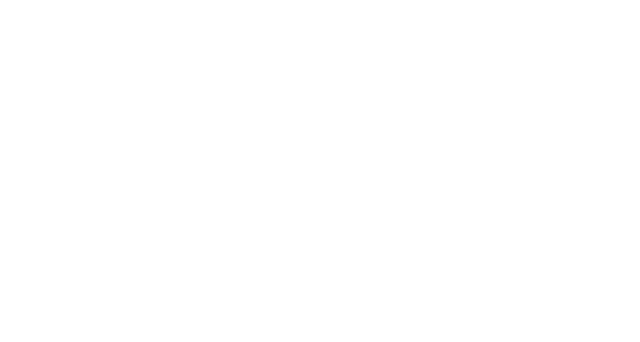
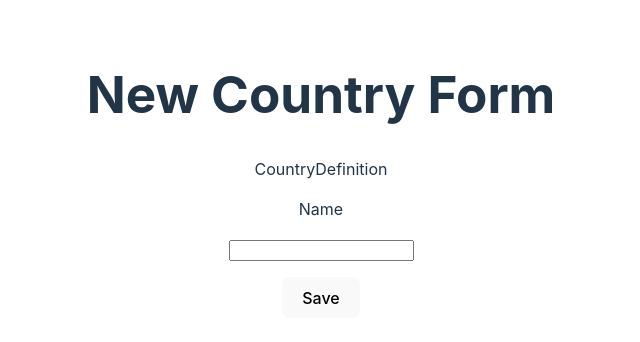
Before and after one commit to juanandma/eoi-e2e-frontend, a React (Vite) app: page /form in a window 1280 px wide. Before the commit this address had no page. Shown: the top 342 px of the page, without its empty margins (319-959 px from the left). Built offline with nearby package versions, Linux system fonts and the light colour scheme.

Commit message:
fix errors and add view to router

```diff
--- a/src/App.jsx
+++ b/src/App.jsx
@@ -3,15 +3,17 @@ import "./App.css";
 import { BrowserRouter, Route, Routes } from "react-router-dom";
 import TemperatureOldView from "./views/TemperatureOldView.jsx";
 import CountryView from "./views/CountryView.jsx";
+import { NewCountryForm } from "./components/NewCountryForm";
 
 export const App = () => {
   return (
     <div className="App">
       <BrowserRouter>
-      <Routes>
-        <Route path="/" element={<TemperatureOldView />} />
-        <Route path="/list" element={<CountryView />} />
-      </Routes>
+        <Routes>
+          <Route path="/" element={<TemperatureOldView />} />
+          <Route path="/list" element={<CountryView />} />
+          <Route path="/form" element={<NewCountryForm />} />
+        </Routes>
       </BrowserRouter>
     </div>
   );
--- a/src/components/NewCountryForm.jsx
+++ b/src/components/NewCountryForm.jsx
@@ -1,5 +1,5 @@
-import { FieldSet } from "./FieldSet.js";
-import { Field } from "./Field.js";
+import { FieldSet } from "./FieldSet.jsx";
+import { Field } from "./Field.jsx";
 import { useForm } from "react-hook-form";
 import { CountryService } from "../services/CountryService.js";
 import { Button } from "./Button.jsx";
@@ -15,8 +15,8 @@ export const NewCountryForm = () => {
 
   return (
 
-      <h1>New Country Form</h1>
-      <form onSubmit={handleSubmit(submitForm)}>
+    <div>
+      <h1>New Country Form</h1><form onSubmit={handleSubmit(submitForm)}>
         <FieldSet label="CountryDefinition">
           <Field label="Name" error={errors.name}>
             <input {...register("name", { required: 'This field is required' })} type="text" id="name" />
@@ -24,8 +24,9 @@ export const NewCountryForm = () => {
         </FieldSet>
 
         <Field>
-          <button variant="primary">Save</button>
+          <Button variant="primary">Save</Button>
         </Field>
       </form>
+    </div>
   );
 };
```
Also changed, not shown: src/views/FormView.jsx (added, +12 -0 lines).
